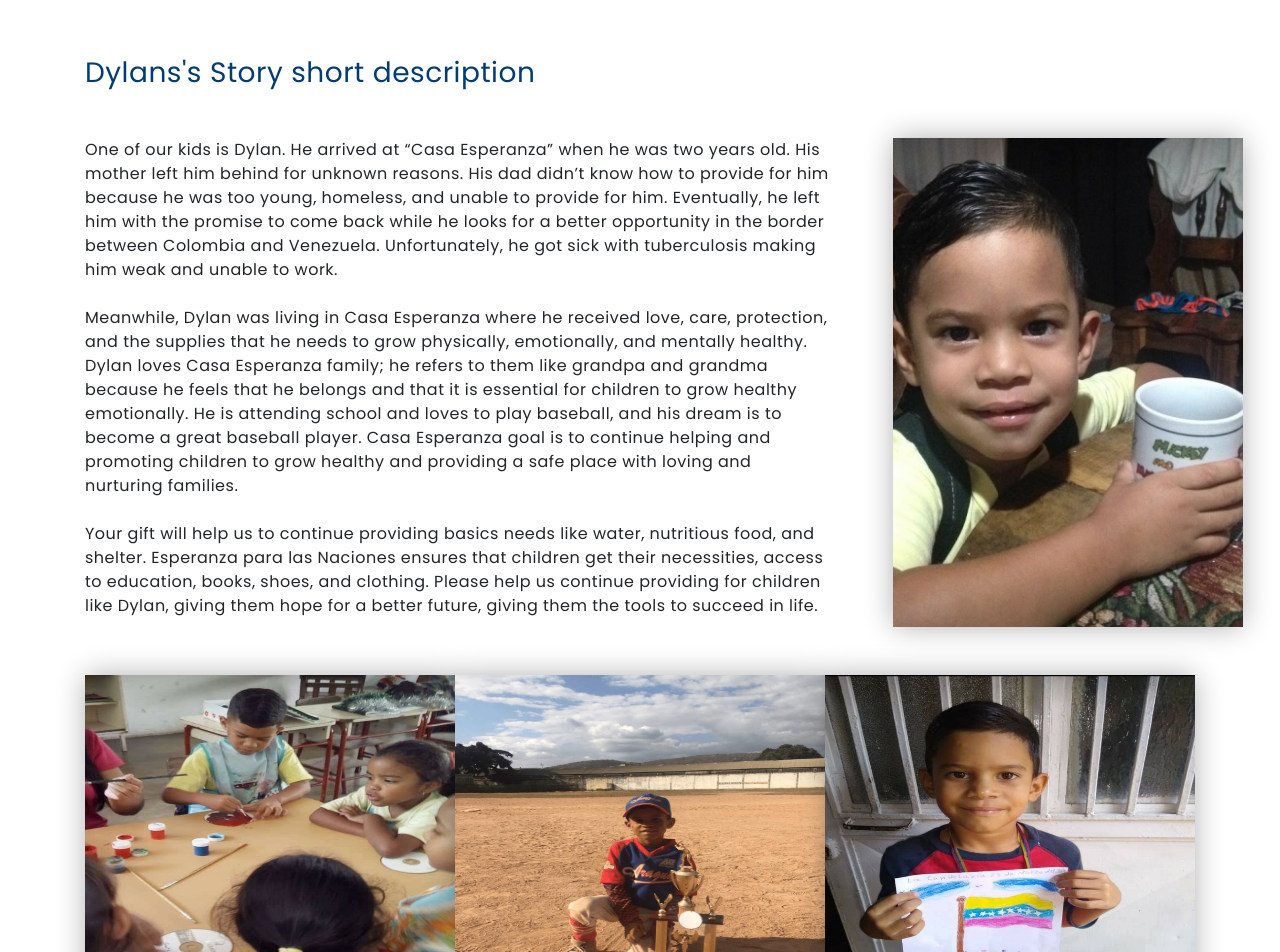
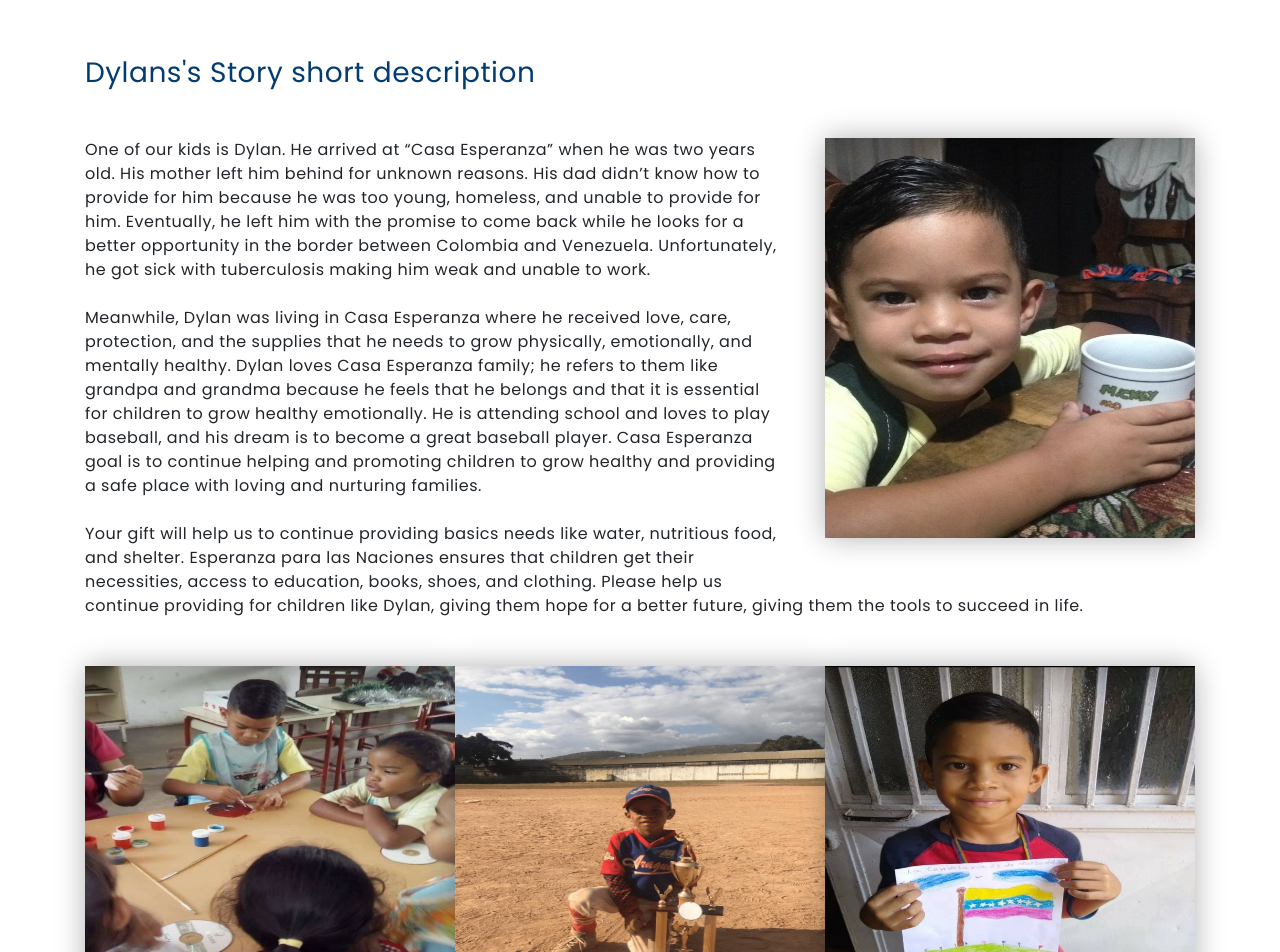
Before and after one commit to Cmmh1101/hope-react-types, a React (Create React App) app: page /storyOfHope/dylans-story in a window 1280 px wide. Shown: the part 440-1392 px from the top of the page. Built offline with nearby package versions, Linux system fonts and the light colour scheme; a web font is replaced by a local one.

Commit message:
fixed story page, leadership,  and purpose

```diff
--- a/src/styles/styles.css
+++ b/src/styles/styles.css
@@ -362,15 +362,22 @@ footer .rights {
 
 .meet-our-team-wrapper {
   display: flex;
+  align-items: center;
+  flex-flow: wrap;
 }
 
 .team-member-card {
   overflow: hidden;
   display: flex;
-  justify-content: center;
   align-items: center;
   flex-direction: column;
   padding: 1rem;
+  min-width: 200px;
+  width: 200px;
+  max-width: 200px;
+  height: 300px;
+  min-height: 350px;
+  text-align: center;
 }
 .team-member-card:hover img {
   transform: scale(1.2);
--- a/src/utils/StoryBannerImageSmall.tsx
+++ b/src/utils/StoryBannerImageSmall.tsx
@@ -7,7 +7,10 @@ interface Props {
 
 const StoryBannerImageSmall = ({ image, altText }: Props) => {
   return (
-    <div className="col-md-4 px-0 custom-shadow" style={{ height: "350px" }}>
+    <div
+      className="col-12 col-md-4 px-0 custom-shadow"
+      style={{ height: "350px" }}
+    >
       <img
         style={{
           width: "100%",
--- a/src/views/aboutUs/Purpose.tsx
+++ b/src/views/aboutUs/Purpose.tsx
@@ -21,7 +21,7 @@ const Purpose = () => {
       <Container>
         <Row>
           <MainHeader headerText="Mission" />
-          <Col xs={12}>
+          <Col xs={12} tag="article">
             <div className="col-xs-12 ml-md-3 mb-5 float-right">
               <img
                 style={{ width: "100%" }}
--- a/src/views/aboutUs/components/TeamMemberCard.tsx
+++ b/src/views/aboutUs/components/TeamMemberCard.tsx
@@ -10,7 +10,7 @@ interface Props {
 
 const TeamMemberCard = ({ fullName, ocupation, photo }: Props) => {
   return (
-    <Col md={3} className="custom-shadow team-member-card mx-1">
+    <Col className="custom-shadow m-2  team-member-card">
       <div className="team-member-image">
         <img src={photo} alt="profile" />
       </div>
--- a/src/views/storiesOfHope.tsx/components/StoryPage.tsx
+++ b/src/views/storiesOfHope.tsx/components/StoryPage.tsx
@@ -35,14 +35,14 @@ const StoryPage = ({ match }: any) => {
               <h3>{article.description} short description</h3>
             </Col>
 
-            <article className="col-12 mx-autopx-0">
+            <Col xs={12} tag="article" className="mx-autopx-0">
               <div
-                className="col-xs-12 ml-md-3 mb-5 float-right"
-                style={{ maxWidth: "350px" }}
+                className="col-xs-12 col-md-4 ml-md-5 mb-3 mb-md-5 px-0 float-right"
+                style={{ height: "400px", maxHeight: "100%" }}
               >
                 <img
-                  style={{ width: "100%" }}
-                  className="ml-5 custom-shadow"
+                  style={{ width: "100%", height: "100%" }}
+                  className="custom-shadow"
                   src={article.storyImage?.image1}
                   alt={article.storyImage?.alt}
                 />
@@ -53,9 +53,9 @@ const StoryPage = ({ match }: any) => {
                   {paragraph}
                 </p>
               ))}
-            </article>
+            </Col>
 
-            <Col xs={12} className="d-flex my-5">
+            <Col xs={12} className="d-flex flex-wrap my-5">
               <StoryBannerImageSmall
                 image={article.storyImage2?.image}
                 altText={article.storyImage2?.alt}
```
